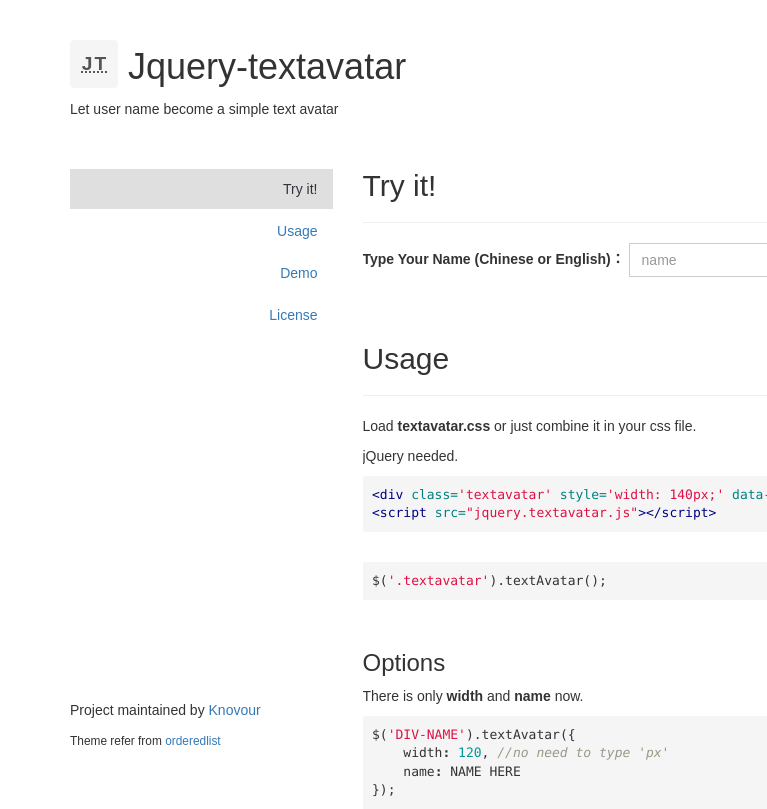
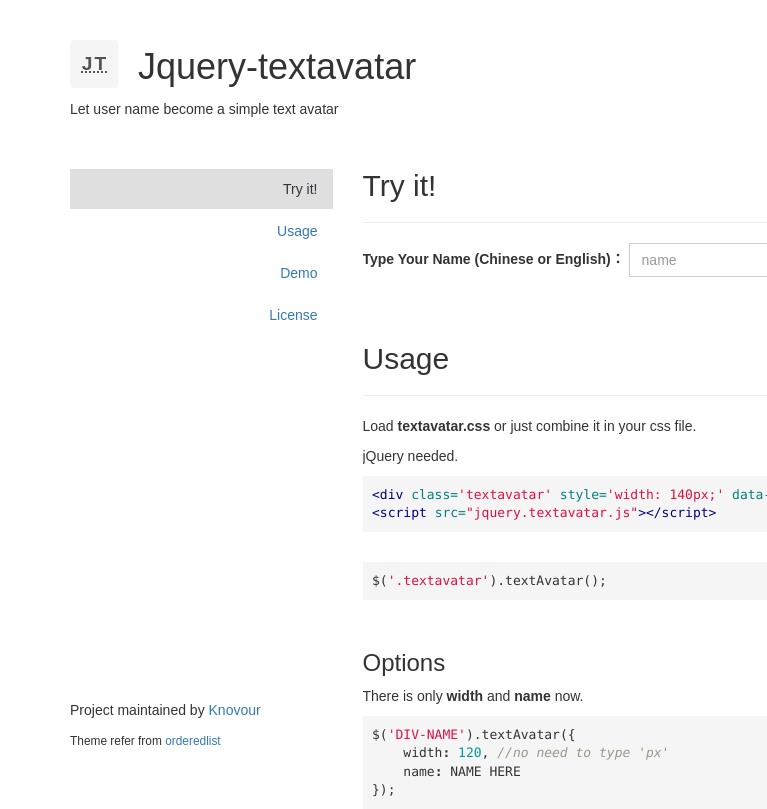
Before and after one commit to Knovour/jquery-textavatar, a plain HTML site: page index.html in a window 1280 px wide. Shown: the full height of the page, 0-767 px from the left. Drawn offline with nearby package versions, Linux system fonts and the light colour scheme; some packages are replaced by stand-ins of ours; a script that the page names is missing.

Commit message:
Update index.html

```diff
--- a/index.html
+++ b/index.html
@@ -21,7 +21,7 @@
           <div class="pull-left">
             <h1 class='simple-title'>
               <div class='inline'><div class='textavatar' style='width: 48px;' data-name='Jquery Textavatar'></div></div>
-              <span>Jquery-textavatar</span>
+              <span>&nbsp;Jquery-textavatar</span>
             </h1>
             <p style='padding-top: 12px'>Let user name become a simple text avatar</p>
           </div>
```
